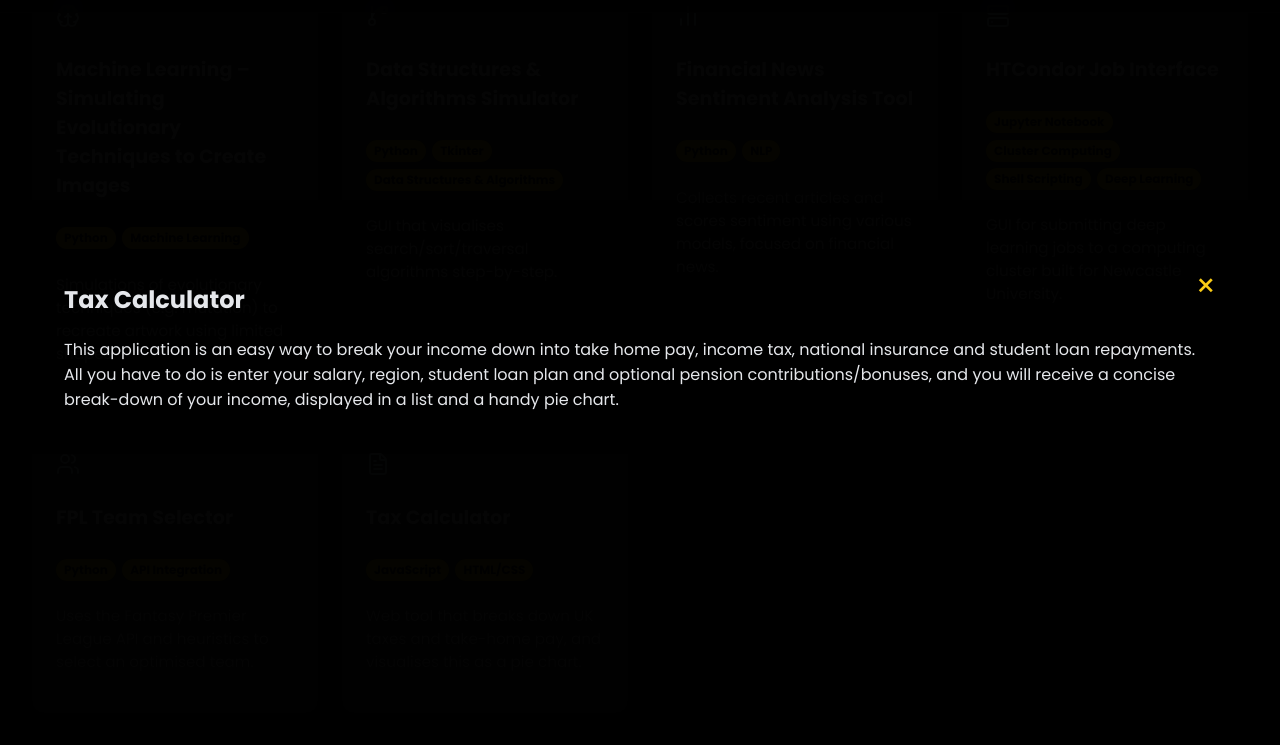
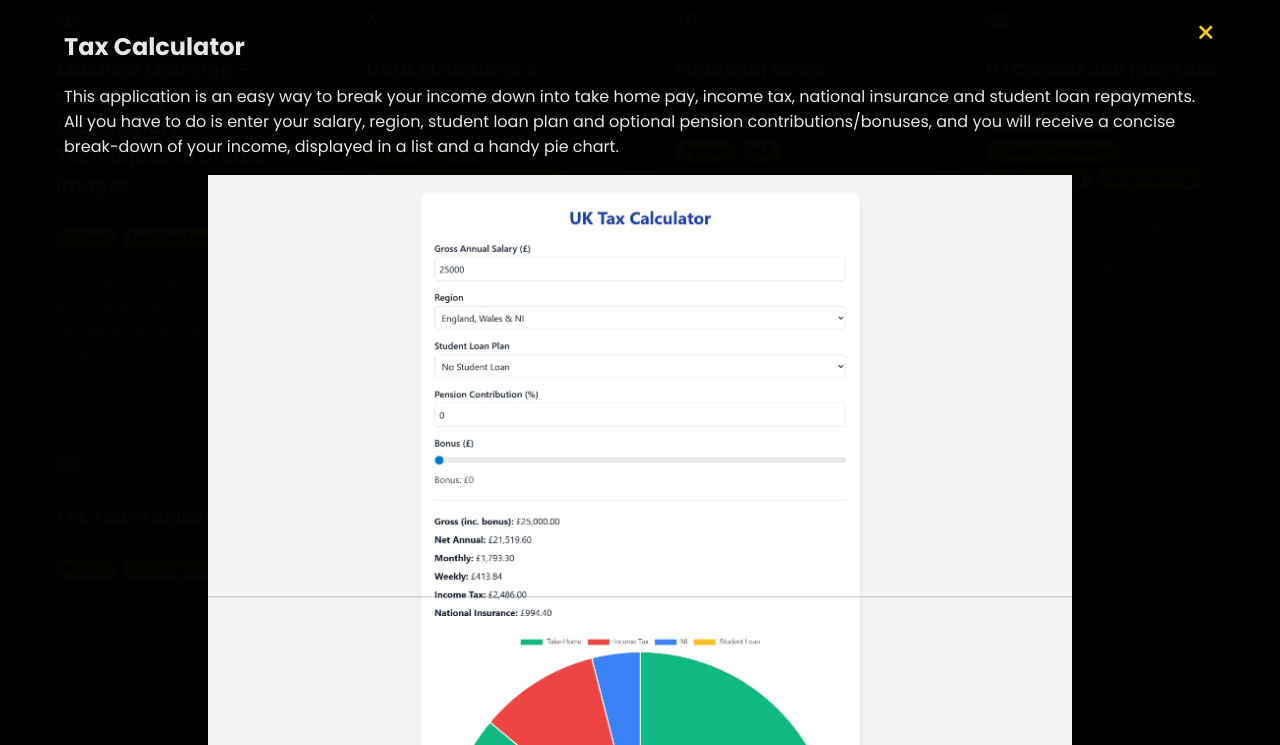
Before and after one commit to tomreece4/cv-website, a plain HTML site: page projects.html in a window 1280 px wide. Both pictures are taken after a click on the element 485 px from the left and 936 px from the top of the page. Shown: the part 366-1111 px from the top of the page. Drawn offline with nearby package versions, Linux system fonts and the light colour scheme.

Commit message:
Add images to Tax Calculator project

```diff
--- a/projects.html
+++ b/projects.html
@@ -191,6 +191,7 @@
           and student loan repayments. All you have to do is enter your salary, region, student loan plan and
           optional pension contributions/bonuses, and you will receive a concise break-down of your income, displayed
           in a list and a handy pie chart.</p>
+        <img src="/static/images/projects/tax_calculator/tax_calculator.png" alt="Tax Calculator" style="width: 75%; height:auto;">
     </div>
   </div>
 
```
Also changed, not shown: static/images/projects/tax_calculator/tax_calculator.png (added).
